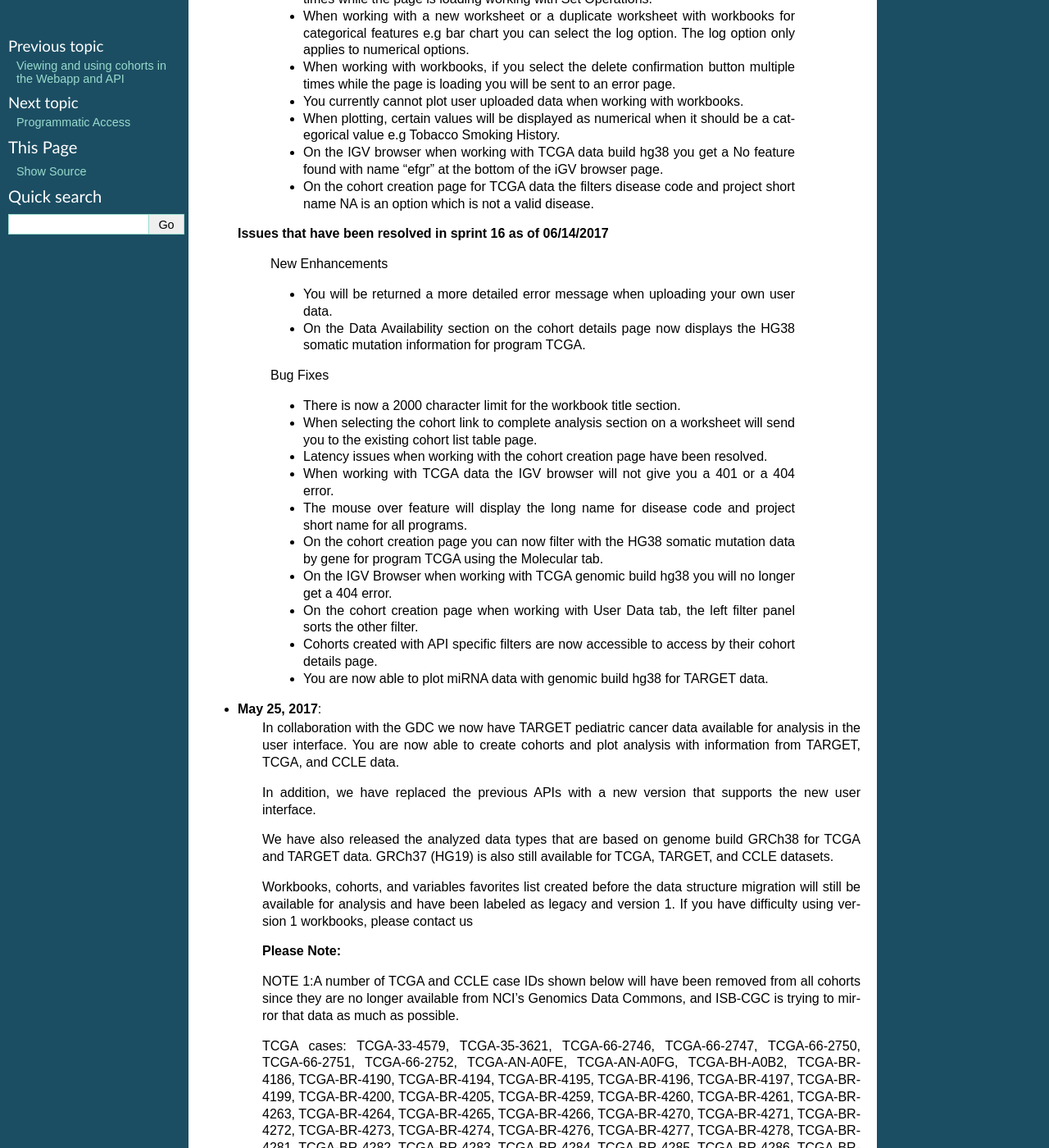
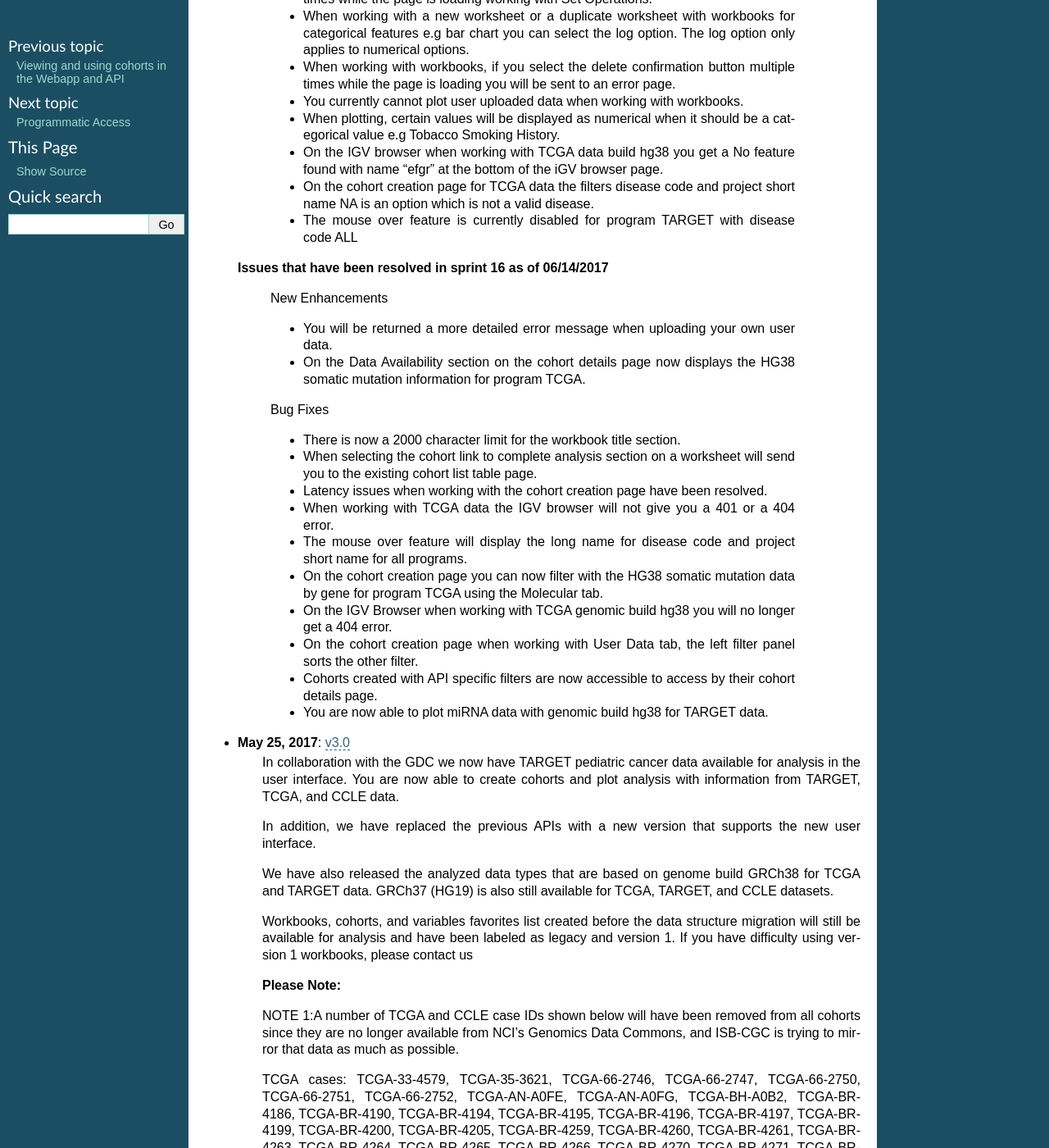
Before and after one commit to isb-cgc/readthedocs, a Sphinx documentation site: the page built from docs/source/sections/webapp/releases.rst, in a window 1280 px wide and 1400 px high, scrolled down 1162 px. Shown: the whole window at 82% size. Built offline with Sphinx 7.4.7, drawn with Linux system fonts in a browser that asks for light colours; pages that are not in the unit, such as notebooks, are missing from menus.

Commit message:
added DSM version and added issue 1969 to known issues for sprint 16

```diff
--- a/docs/source/sections/webapp/releases.rst
+++ b/docs/source/sections/webapp/releases.rst
@@ -34,6 +34,7 @@ Web-App Release Notes
       - When plotting, certain values will be displayed as numerical when it should be a categorical value e.g Tobacco Smoking History.
       - On the IGV browser when working with TCGA data build hg38 you get a No feature found with name “efgr” at the bottom of the iGV browser page.
       - On the cohort creation page for TCGA data the filters disease code and project short name NA is an option which is not a valid disease.
+      - The mouse over feature is currently disabled for program TARGET with disease code ALL
 
     **Issues that have been resolved in sprint 16 as of 06/14/2017**
 
@@ -56,7 +57,7 @@ Web-App Release Notes
      - You are now able to plot miRNA data with genomic build hg38 for TARGET data.
 
 
-*  **May 25, 2017**:
+*  **May 25, 2017**: `v3.0 <https://github.com/isb-cgc/ISB-CGC-Webapp/releases/tag/3.0>`_
     In collaboration with the GDC we now have TARGET pediatric cancer data available for analysis in the user interface.  You are now able to create cohorts and plot analysis with information from TARGET, TCGA, and CCLE data.
 
     In addition, we have  replaced the previous APIs with a new version that supports  the new user interface.
```
